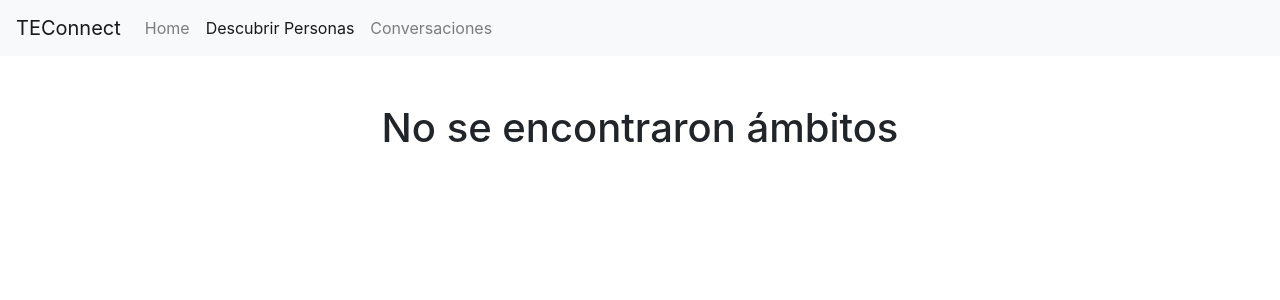
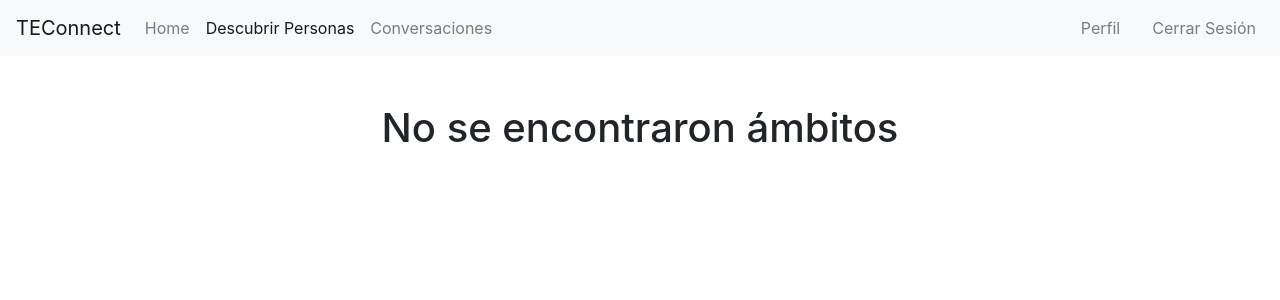
Before and after one commit to santiagodg/TEConnect, a PHP site: page /views/EscogerAmbito.php in a window 1280 px wide. Shown: the top 300 px of the page. Run offline with PHP 8.4, Linux system fonts and the light colour scheme; data that the repository does not hold is empty.

Commit message:
fix navbars

```diff
--- a/views/EscogerAmbito.php
+++ b/views/EscogerAmbito.php
@@ -84,7 +84,7 @@
     <title>TEConnect | Descubrir Personas</title>
   </head>
   <body>
-    <nav class="navbar navbar-expand-lg navbar-light bg-light">
+    <nav class="navbar navbar-expand-lg navbar-light bg-light" style="z-index: 2;">
       <a class="navbar-brand" href="/index.php">TEConnect</a>
       <button class="navbar-toggler" type="button" data-toggle="collapse" data-target="#navbarSupportedContent" aria-controls="navbarSupportedContent" aria-expanded="false" aria-label="Toggle navigation">
         <span class="navbar-toggler-icon"></span>
@@ -92,14 +92,22 @@
 
       <div class="collapse navbar-collapse" id="navbarSupportedContent">
         <ul class="navbar-nav mr-auto">
-          <li class="nav-item">
+          <li class="nav-item ">
             <a class="nav-link" href="/views/home.php">Home</a>
           </li>
           <li class="nav-item active">
-            <a class="nav-link" href="/views/EscogerAmbito.php">Descubrir Personas<span class="sr-only">(current)</span></a>
+            <a class="nav-link" href="/views/EscogerAmbito.php">Descubrir Personas</a>
           </li>
           <li class="nav-item">
             <a class="nav-link" href="/views/Conversaciones.php">Conversaciones</a>
+          </li>
+        </ul>
+        <ul class="navbar-nav">
+          <li class="nav-item mr-3">
+            <a class="nav-link" href="/views/Perfil.php">Perfil</a>
+          </li>
+          <li class="nav-item">
+            <a class="nav-link" href="/views/Logout.php">Cerrar Sesión</a>
           </li>
         </ul>
       </div>
--- a/views/home.php
+++ b/views/home.php
@@ -36,7 +36,7 @@
 
       <div class="collapse navbar-collapse" id="navbarSupportedContent">
         <ul class="navbar-nav mr-auto">
-          <li class="nav-item">
+          <li class="nav-item active">
             <a class="nav-link" href="/views/home.php">Home</a>
           </li>
           <li class="nav-item">
```
Also changed, not shown: views/Chat.php (+9 -1 lines), views/Conversaciones.php (+11 -3 lines), views/DescubrirPersonas.php (+11 -3 lines).
